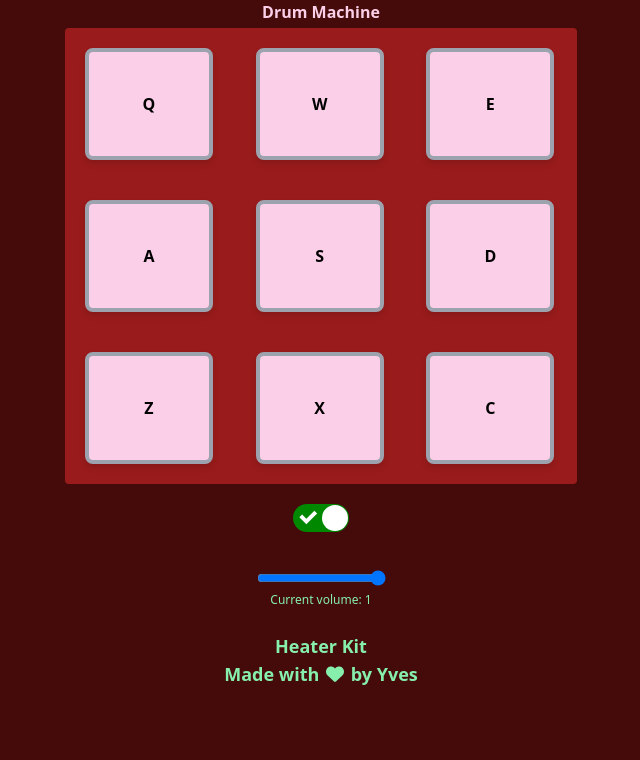
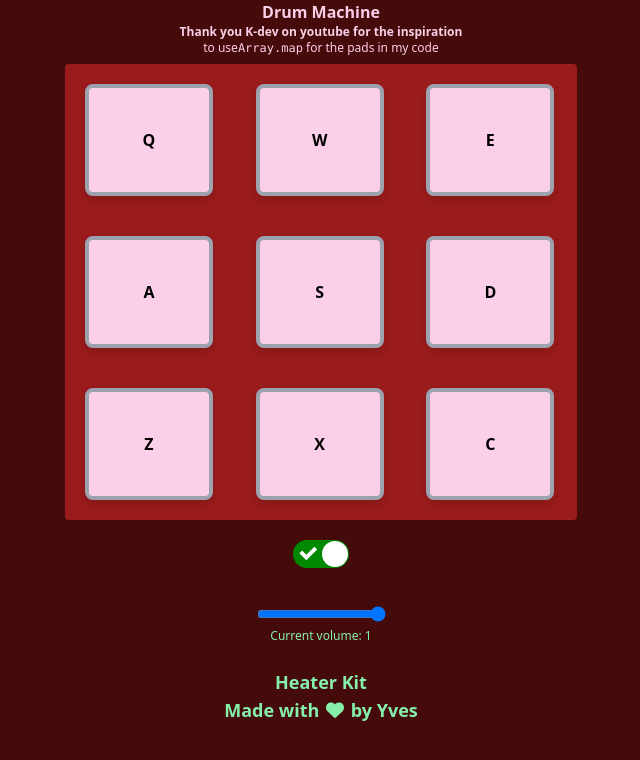
Before and after one commit to ItsMindstorm/FCC-drum-machine, a React (Vite) app: page / in a window 1280 px wide. Shown: the top 760 px of the page, without its empty margins (319-959 px from the left). Built offline with nearby package versions, Linux system fonts and the light colour scheme.

Commit message:
Added attribution

```diff
--- a/src/App.jsx
+++ b/src/App.jsx
@@ -3,8 +3,14 @@ import Buttons from "./components/Buttons";
 function App() {
   return (
     <div className="animate-fade-in">
-      <div className="w-full mx-auto text-center">
-        <h1 className="text-pink-200 font-bold pb-1">Drum Machine</h1>
+      <div className="w-full mx-auto text-center pb-2">
+        <h1 className="text-pink-200 font-bold">Drum Machine</h1>
+         <h3 className="text-pink-200 text-xs font-sans font-bold">
+            Thank you K-dev on youtube for the inspiration          </h3>
+	  <h3 className="text-pink-200 text-xs font-sans-font-bold">  to use
+             <code>Array.map</code> for the pads in my code
+	      </h3>
+
       </div>
       <div
         id="drum-machine"
```
